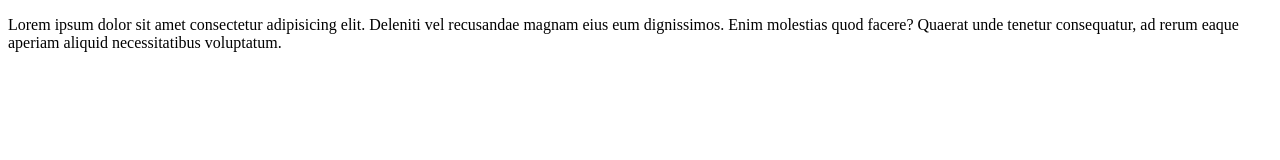
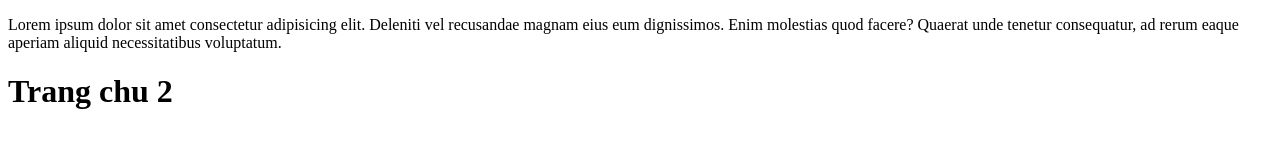
Before and after one commit to TRANPHUCDAI/file-git, a plain HTML site: page index.html in a window 1280 px wide. Drawn offline with Linux system fonts and the light colour scheme.

Commit message:
Update part 2

```diff
--- a/index.html
+++ b/index.html
@@ -7,5 +7,6 @@
 </head>
 <body>
     <p>Lorem ipsum dolor sit amet consectetur adipisicing elit. Deleniti vel recusandae magnam eius eum dignissimos. Enim molestias quod facere? Quaerat unde tenetur consequatur, ad rerum eaque aperiam aliquid necessitatibus voluptatum.</p>
+    <h1>Trang chu 2</h1>
 </body>
 </html>
```
